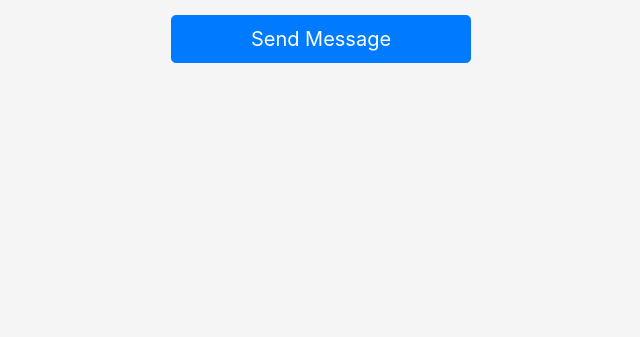
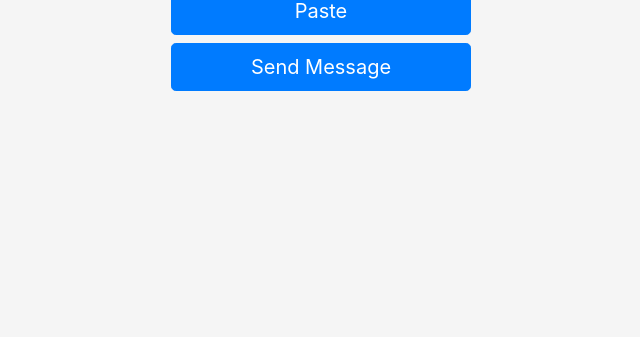
Before and after one commit to alagu/whatsapp-anyone, a plain HTML site: page index.html in a window 1280 px wide. Shown: the part 463-800 px from the top of the page, without its empty margins (319-959 px from the left). Drawn offline with nearby package versions, Linux system fonts and the light colour scheme.

Commit message:
:sparkles: paste function

```diff
--- a/index.html
+++ b/index.html
@@ -80,6 +80,13 @@
       />
 
       <a
+        href="#"
+        class="btn btn-lg btn-primary btn-block"
+        id="paste"
+        onclick="paste()"
+        >Paste</a
+      >
+      <a
         href="whatsapp://send?phone=91"
         class="btn btn-lg btn-primary btn-block"
         id="send-message"
@@ -97,6 +104,11 @@
           $("#send-message").attr("href", href);
           $("#send-message").html("WhatsApp " + number);
         }
+        async function paste() {
+          const text = await navigator.clipboard.readText();
+          $("#phone").val(text);
+          handleNumber();
+        }
       </script>
     </form>
   </body>
```
